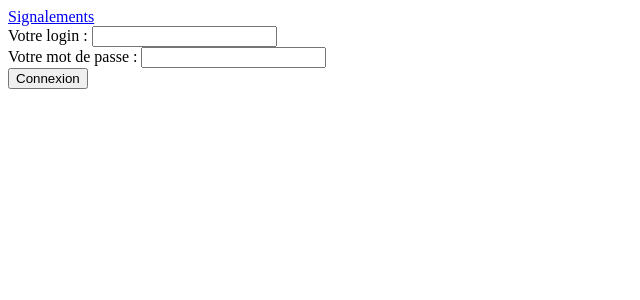
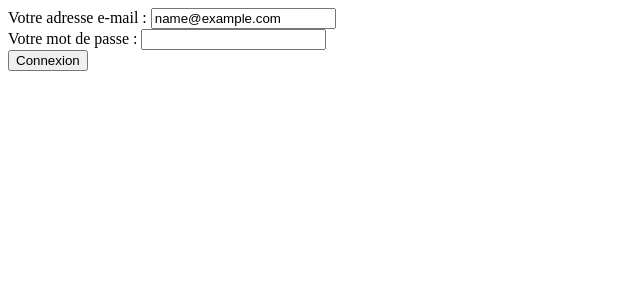
Before and after one commit to crouille/UrbainPact, a PHP site: template templates/connexion.html.twig in a window 1280 px wide. Shown: the top 300 px of the page, without its empty margins (0-640 px from the left). Run offline with PHP 8.4, Linux system fonts and the light colour scheme; the template is opened without the code that fills it: most values are stand-ins (such as "Sample title", 1, 10 or a date in 2020); some libraries are stand-ins or nearby versions.

Commit message:
feat: possibilité de se connecter

```diff
--- a/index.php
+++ b/index.php
@@ -15,8 +15,8 @@ try {
     }
 
     if ($controleurName == "" && $methode == "") {
-        $controleurName = "signalement";
-        $methode = "lister";
+        $controleurName = "utilisateur";
+        $methode = "afficherConnexion";
     }
 
     if ($controleurName == "") {
--- a/templates/connexion.html.twig
+++ b/templates/connexion.html.twig
@@ -1,15 +1,15 @@
-{% extends 'base_template.html.twig' %}
-
-{% block title %}Connexion{% endblock %}
-
 {% block content %}
     <main>
-        <form action="login.php" method="post">
-            <label for="login">Votre login :</label>
-            <input type="text" name="login" id="login">
+        {% if erreur %}
+            <p role="alert">{{ erreur }}</p>
+        {% endif %}
+
+        <form action="index.php?controleur=utilisateur&methode=traiterConnexion" method="post">
+            <label for="email">Votre adresse e-mail :</label>
+            <input type="email" name="email" id="email" value="{{ email }}" required>
             <br>
-            <label for="pwd">Votre mot de passe :</label>
-            <input type="password" name="pwd" id="pwd">
+            <label for="mot_de_passe">Votre mot de passe :</label>
+            <input type="password" name="mot_de_passe" id="mot_de_passe" required>
             <br>
             <input type="submit" value="Connexion">
         </form>
```
Also changed, not shown: controllers/controller_utilisateur.class.php (+9 -3 lines).
